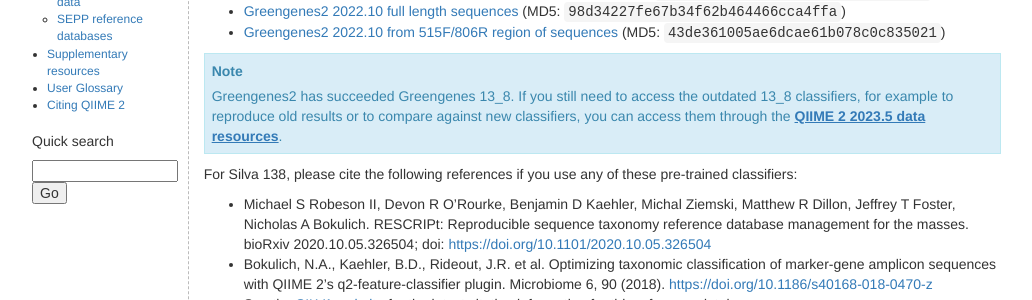
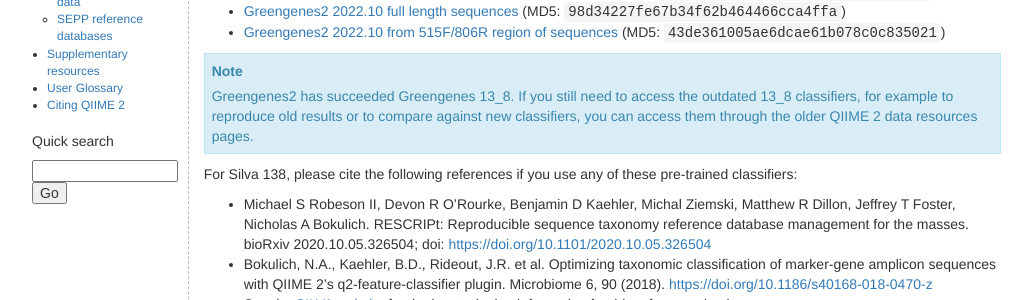
Before and after one commit to qiime2/docs, a Sphinx documentation site: the page built from source/data-resources.rst, in a window 1280 px wide and 900 px high, scrolled down 383 px. Shown: the part 172-472 px from the top of the window, without its empty margins (121-1153 px from the left). Built offline with Sphinx 7.4.7, drawn with Linux system fonts in a browser that asks for light colours; pages that are not in the unit, such as notebooks, are missing from menus; the version number could not be read and is left out.

Commit message:
fix broken reference to previous version of docs

```diff
--- a/source/data-resources.rst
+++ b/source/data-resources.rst
@@ -15,7 +15,7 @@
 - `Greengenes2 2022.10 full length sequences <http://ftp.microbio.me/greengenes_release/2022.10/2022.10.backbone.full-length.nb.qza>`_ (MD5: ``98d34227fe67b34f62b464466cca4ffa``)
 - `Greengenes2 2022.10 from 515F/806R region of sequences <http://ftp.microbio.me/greengenes_release/2022.10/2022.10.backbone.v4.nb.qza>`_ (MD5: ``43de361005ae6dcae61b078c0c835021``)
 
-.. note:: Greengenes2 has succeeded Greengenes 13_8. If you still need to access the outdated 13_8 classifiers, for example to reproduce old results or to compare against new classifiers, you can access them through the `QIIME 2 2023.5 data resources <https://docs.qiime2.org/2023.5/data-resources/>`_.
+.. note:: Greengenes2 has succeeded Greengenes 13_8. If you still need to access the outdated 13_8 classifiers, for example to reproduce old results or to compare against new classifiers, you can access them through the older QIIME 2 data resources pages.
 
 For Silva 138, please cite the following references if you use any of these pre-trained classifiers:
 
```
